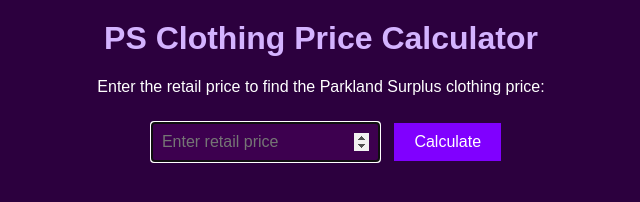
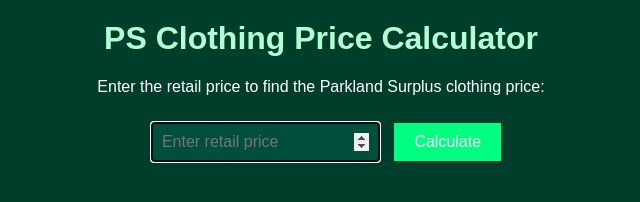
Before and after one commit to kkoskie/psclothing-calculator, a plain HTML site: page index.html in a window 1280 px wide. Shown: the whole page, without its empty margins (319-959 px from the left). Drawn offline with Linux system fonts and the light colour scheme.

Commit message:
index.html

```diff
--- a/index.html
+++ b/index.html
@@ -10,36 +10,36 @@
         text-align: center;
         margin: 0;
         padding: 0;
-            background-color: #2c003e; /* Dark purple background */
+        background-color: #003e2c; /* Dark green background */
         color: #ffffff; /* White text */
     }
     h1 {
-            color: #d4b3ff; /* Light purple for headings */
+        color: #b3ffd4; /* Light green for headings */
         margin-top: 20px;
     }
     input {
         padding: 10px;
         margin: 10px;
         font-size: 16px;
-            border: 1px solid #d4b3ff; /* Light purple border */
-            background-color: #3d004f; /* Darker purple input background */
+        border: 1px solid #b3ffd4; /* Light green border */
+        background-color: #004f3d; /* Darker green input background */
         color: white;
     }
     button {
         padding: 10px 20px;
         font-size: 16px;
-            background-color: #8000ff; /* Bright purple button */
+        background-color: #00ff80; /* Bright green button */
         color: white;
         border: none;
         cursor: pointer;
     }
     button:hover {
-            background-color: #4d0099; /* Darker purple hover effect */
+        background-color: #00994d; /* Darker green hover effect */
     }
     #result {
         margin-top: 20px;
         font-size: 20px;
-            color: #d4b3ff; /* Light purple text for results */
+        color: #b3ffd4; /* Light green text for results */
     }
 </style>
 </head>
```
Lines whose indentation alone changed are shown as unchanged.
